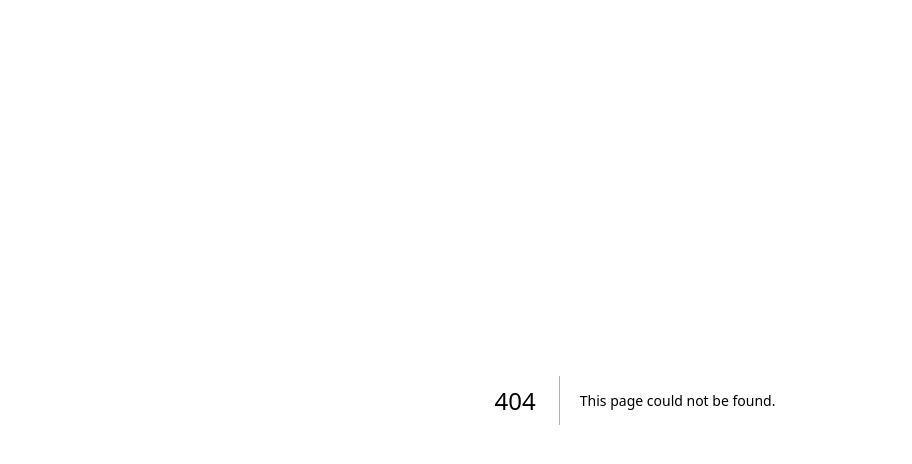
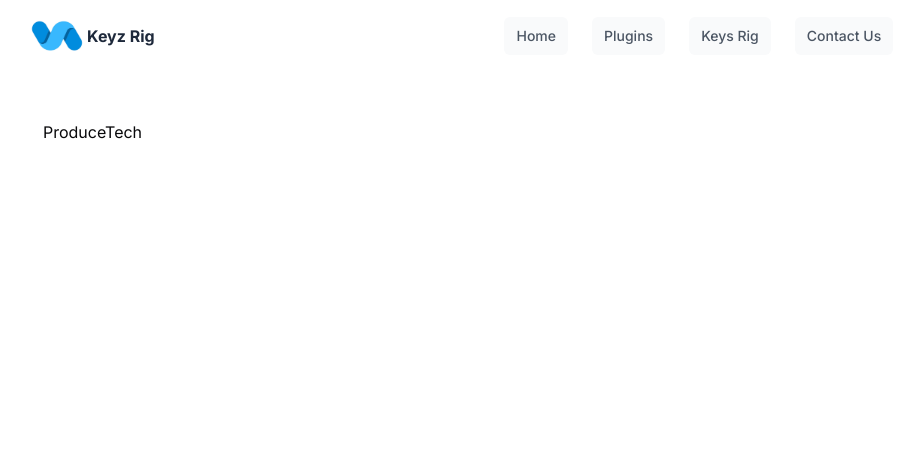
Before and after one commit to Ernest-Yoyowah/Keys-Rig, a Next.js app: page /hub/producerTech in a window 1280 px wide. Before the commit this address had no page. Shown: the top 464 px of the page, without its empty margins (5-917 px from the left). Built offline with nearby package versions, Linux system fonts and the light colour scheme; a web font is replaced by a local one.

Commit message:
Adding a new  page - Producer Tech Tips

```diff
--- /dev/null
+++ b/app/hub/producerTech/page.tsx
@@ -0,0 +1,7 @@
+import React from "react";
+
+const ProduceTech: React.FC = () => {
+  return <h1>ProduceTech</h1>;
+};
+
+export default ProduceTech;
```
